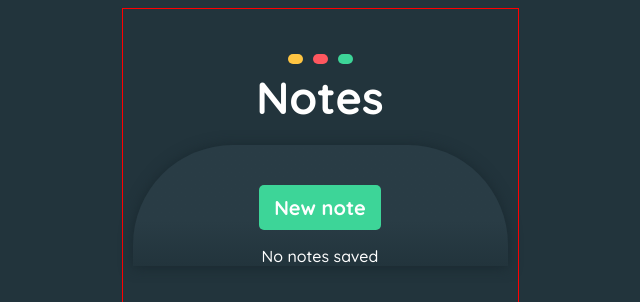
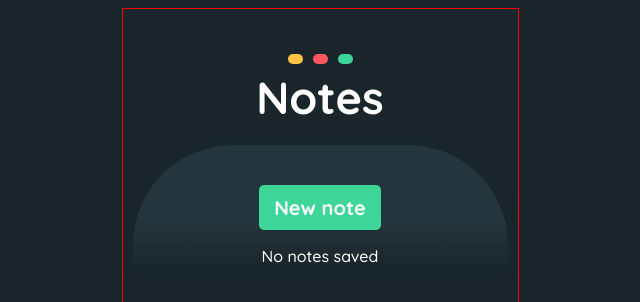
Before and after one commit to thamaragerigr/Notes, a Vue app: page / in a window 1280 px wide. Shown: the top 302 px of the page, without its empty margins (320-960 px from the left). Built offline with nearby package versions, Linux system fonts and the light colour scheme.

Commit message:
added favicon

```diff
--- a/src/App.vue
+++ b/src/App.vue
@@ -25,7 +25,7 @@ export default {
 
 <style>
 body {
-  background: #22343C;
+  background: #1A262B;
   color: white;
   font-family: 'Quicksand', sans-serif;
   text-align: center;
```
Also changed, not shown: 1 other file (tests, documents, lock files or other folders).
